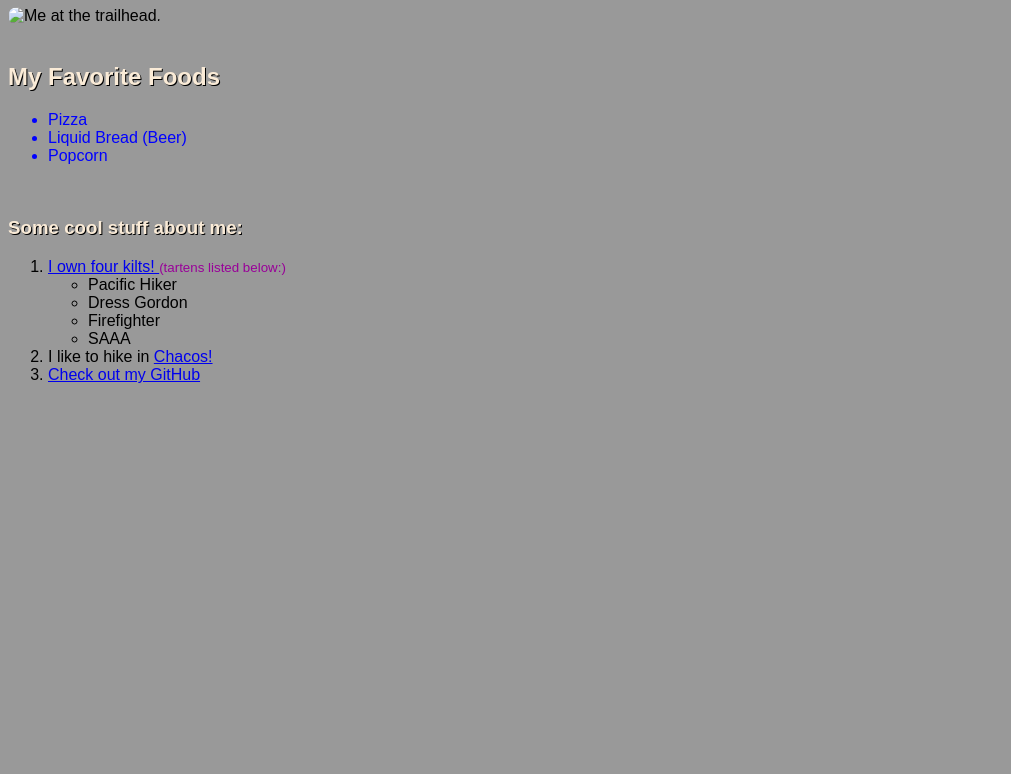
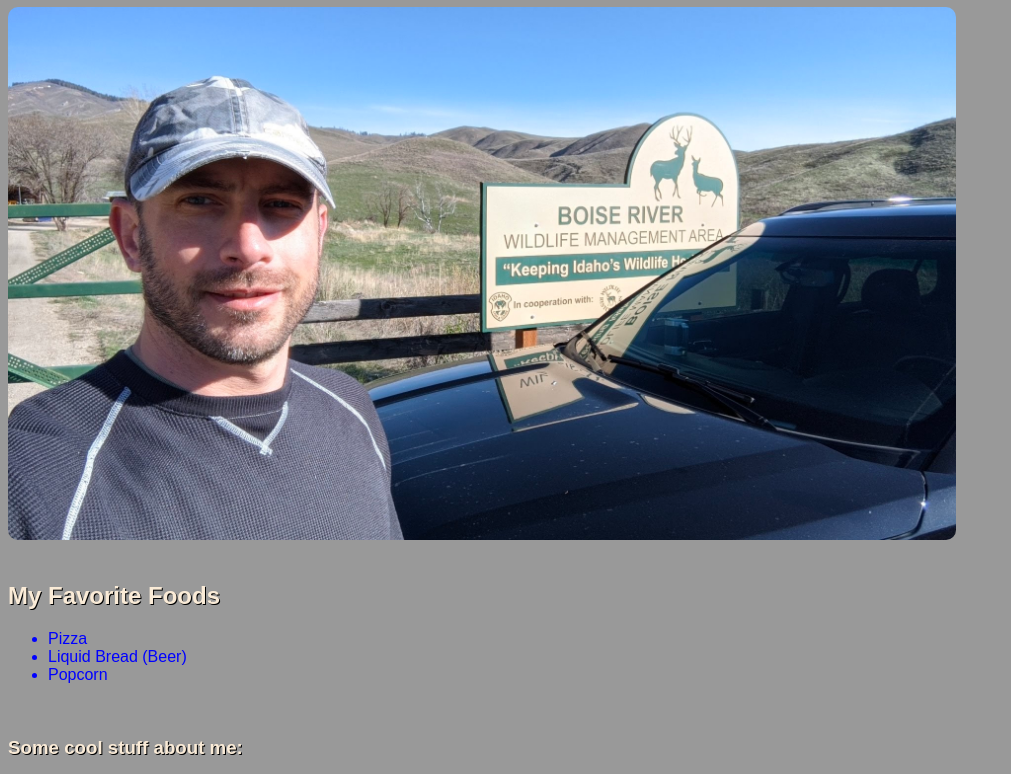
Before and after one commit to JustinMattson/summer2020-day-1, a plain HTML site: page index.html in a window 1280 px wide. Shown: the part 81-855 px from the top of the page, without its empty margins (0-1011 px from the left). Before the commit the page ends 800 px from the top, so only its background shows below. Drawn offline with Linux system fonts and the light colour scheme; the site is published under a folder, as on GitHub Pages, so addresses that start at the root find nothing; a web font is replaced by a local one.

Commit message:
fixed the picture path

```diff
--- a/index.html
+++ b/index.html
@@ -17,7 +17,7 @@
   <div>
     <h1>Hello Codeworks, <em>I am Justin Mattson!</em></h1>
     <img
-      src="/img/me.jpg"
+      src="img/me.jpg"
       alt="Me at the trailhead."
       aria="for visually impared"
       width="75%"
```
